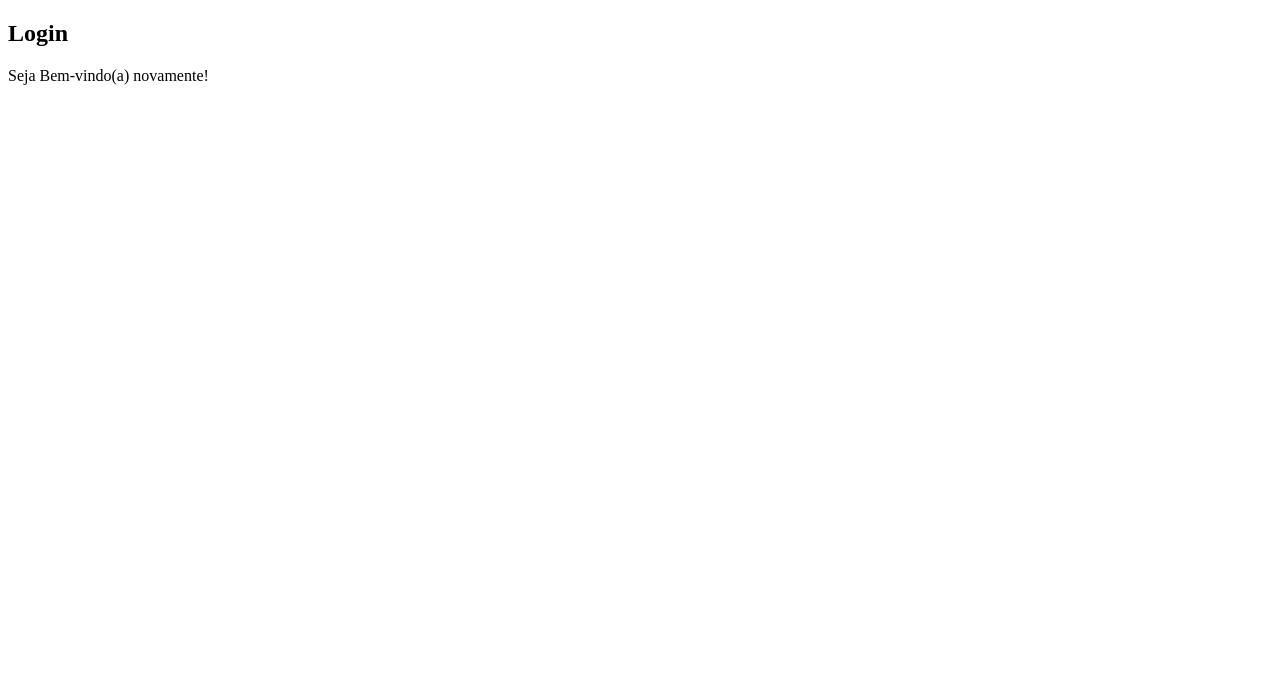
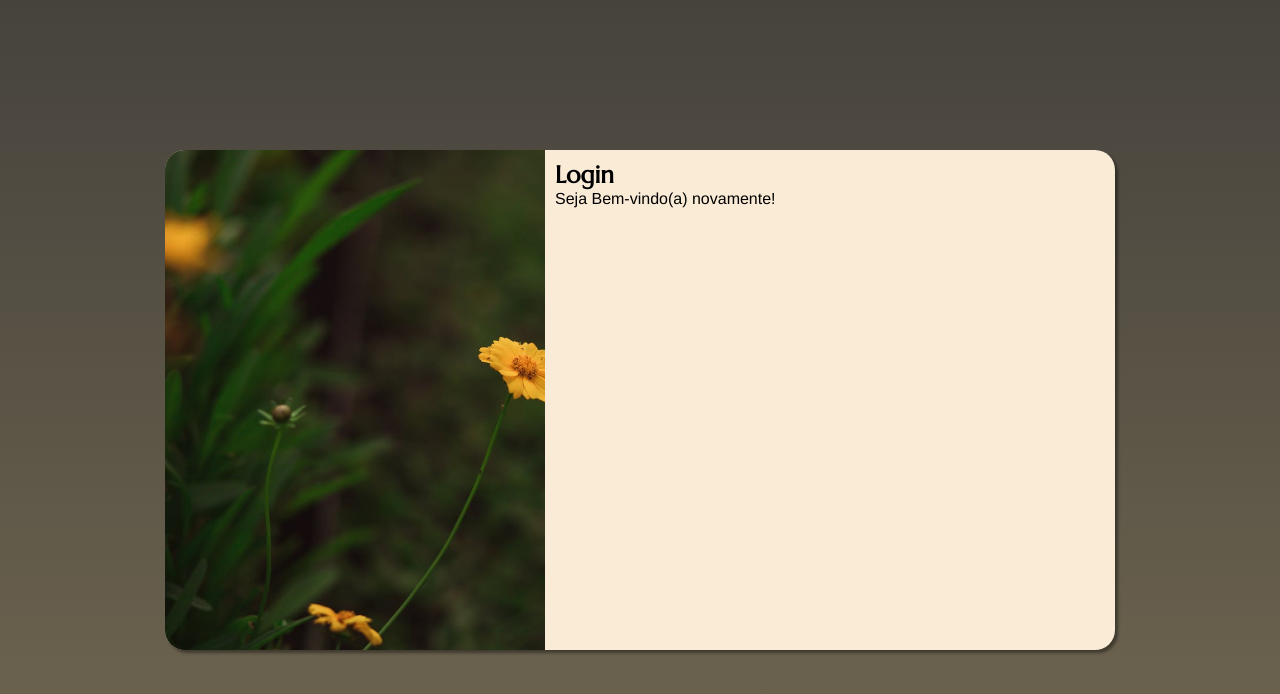
Before and after one commit to felipefrancorocha/projeto-login, a plain HTML site: page index.html in a window 1280 px wide. Drawn offline with Linux system fonts and the light colour scheme.

Commit message:
design da tela de login

```diff
--- a/estilos/all.css
+++ b/estilos/all.css
@@ -1,4 +1,5 @@
 @charset "UTF-8";
+@import url('https://fonts.googleapis.com/css2?family=Marcellus&display=swap');
 
 /*
 Cor Principal: #F0B533
@@ -7,3 +8,62 @@ Cor 3: #9B8454
 Cor 4: #706650
 Cor 5: #46433D
 */
+
+:root {
+    --cor0: #F0B533;
+    --cor1: #C59E4A;
+    --cor2: #9B8454;
+    --cor3: #706650;
+    --cor4: #46433D;
+
+    --fonte0: "Marcellus", serif;
+}
+
+* {
+    font-family: 'Franklin Gothic Medium', 'Arial Narrow', Arial, sans-serif;
+    margin: 0px;
+    padding: 0px;
+    box-sizing: border-box;
+}
+
+body, html {
+    background-color: #46433D;
+    height: 100vh;
+    width: 100vw;
+}
+
+main {
+    position: relative;
+    height: 100vh;
+    width: 100vw;
+}
+
+main h1 {
+    font-family: var(--fonte0);
+}
+
+section#login {
+    position: absolute;
+    top: 50%;
+    left: 50%;
+    transform: translate(-50%, -50%);
+    background-color: antiquewhite;
+    width: 280px;
+    height: 500px;
+    border-radius: 20px;
+    overflow: hidden;
+    box-shadow: 3px 3px 3px rgba(0, 0, 0, 0.384);
+    transition: width 0.6s, height 0.6s;
+}
+
+section#login > div#imagem {
+    background: #706650 url(../imagens/pattern.jpg) no-repeat;
+    background-size: cover;
+    height: 160px;
+    display: block;
+}
+
+section#login > div#formulario {
+    display: block;
+    padding: 10px;
+}
--- /dev/null
+++ b/estilos/mediaquery.css
@@ -0,0 +1,47 @@
+@charset "UTF-8";
+
+@media screen and (min-width: 768px){
+    body {
+        background-image: linear-gradient(to bottom, #46433D, #706650);
+    }
+
+    section#login {
+        width: 80%;
+    }
+
+    section#login > div#imagem {
+        float: left;
+        width: 35%;
+        height: 100%;
+        background-position: center center;
+    }
+
+    section#login > div#formulario {
+        float: right;
+        width: 65%;
+    }
+}
+
+
+
+@media screen and (min-width: 993px){
+    body {
+        background-image: linear-gradient(to bottom, #46433D, #706650);
+    }
+
+    section#login {
+        width: 950px;
+    }
+
+    section#login > div#imagem {
+        float: left;
+        width: 40%;
+        height: 100%;
+        background-position: left center;
+    }
+
+    section#login > div#formulario {
+        float: right;
+        width: 60%;
+    }
+}
--- a/index.html
+++ b/index.html
@@ -5,6 +5,7 @@
     <meta name="viewport" content="width=device-width, initial-scale=1.0">
     <title>Login</title>
     <link rel="stylesheet" href="estilos/all.css">
+    <link rel="stylesheet" href="estilos/mediaquery.css">
 </head>
 <body>
    <main>
```
